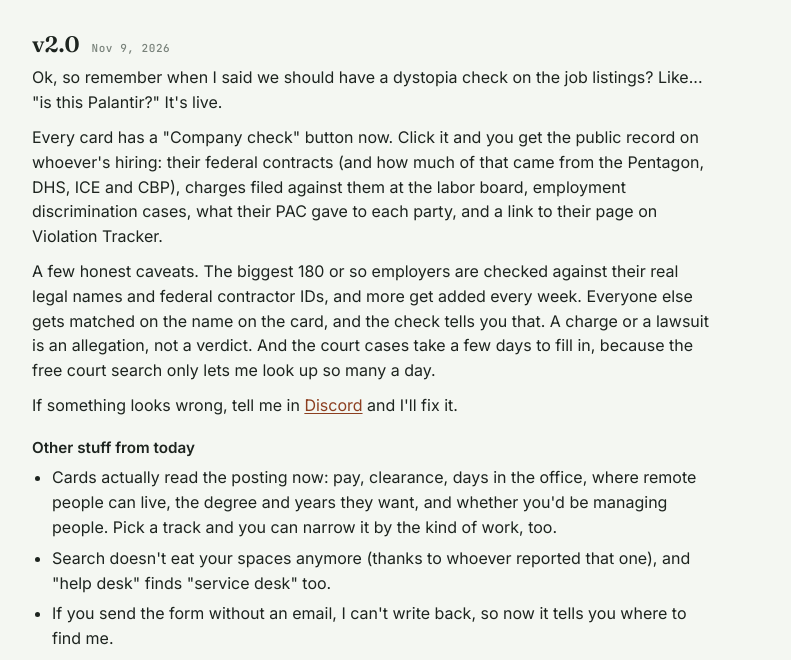
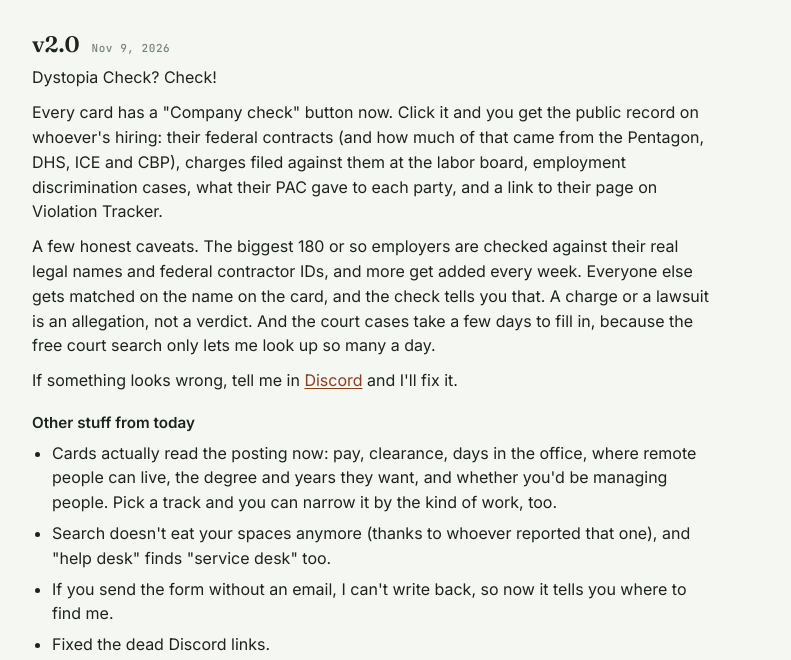
Before and after one commit to WorkflowtechAI/daily-splat, a plain HTML site: page changes.html in a window 1280 px wide. Shown: the part 136-796 px from the top of the page, without its empty margins (244-1035 px from the left). Drawn offline with Linux system fonts and the light colour scheme.

Commit message:
Splat patch notes: David's opener
Co-Authored-By: Claude Opus 5.5 <noreply@anthropic.com>

```diff
--- a/changes.html
+++ b/changes.html
@@ -56,7 +56,7 @@
 
   <section id="v2.0">
     <h2>v2.0 <small>Nov 9, 2026</small></h2>
-    <p>Ok, so remember when I said we should have a dystopia check on the job listings? Like... "is this Palantir?" It's live.</p>
+    <p>Dystopia Check? Check!</p>
     <p>Every card has a "Company check" button now. Click it and you get the public record on whoever's hiring: their federal contracts (and how much of that came from the Pentagon, DHS, ICE and CBP), charges filed against them at the labor board, employment discrimination cases, what their PAC gave to each party, and a link to their page on Violation Tracker.</p>
     <p>A few honest caveats. The biggest 180 or so employers are checked against their real legal names and federal contractor IDs, and more get added every week. Everyone else gets matched on the name on the card, and the check tells you that. A charge or a lawsuit is an allegation, not a verdict. And the court cases take a few days to fill in, because the free court search only lets me look up so many a day.</p>
     <p>If something looks wrong, tell me in <a href="https://discord.gg/D9pHEghG9C">Discord</a> and I'll fix it.</p>
```
